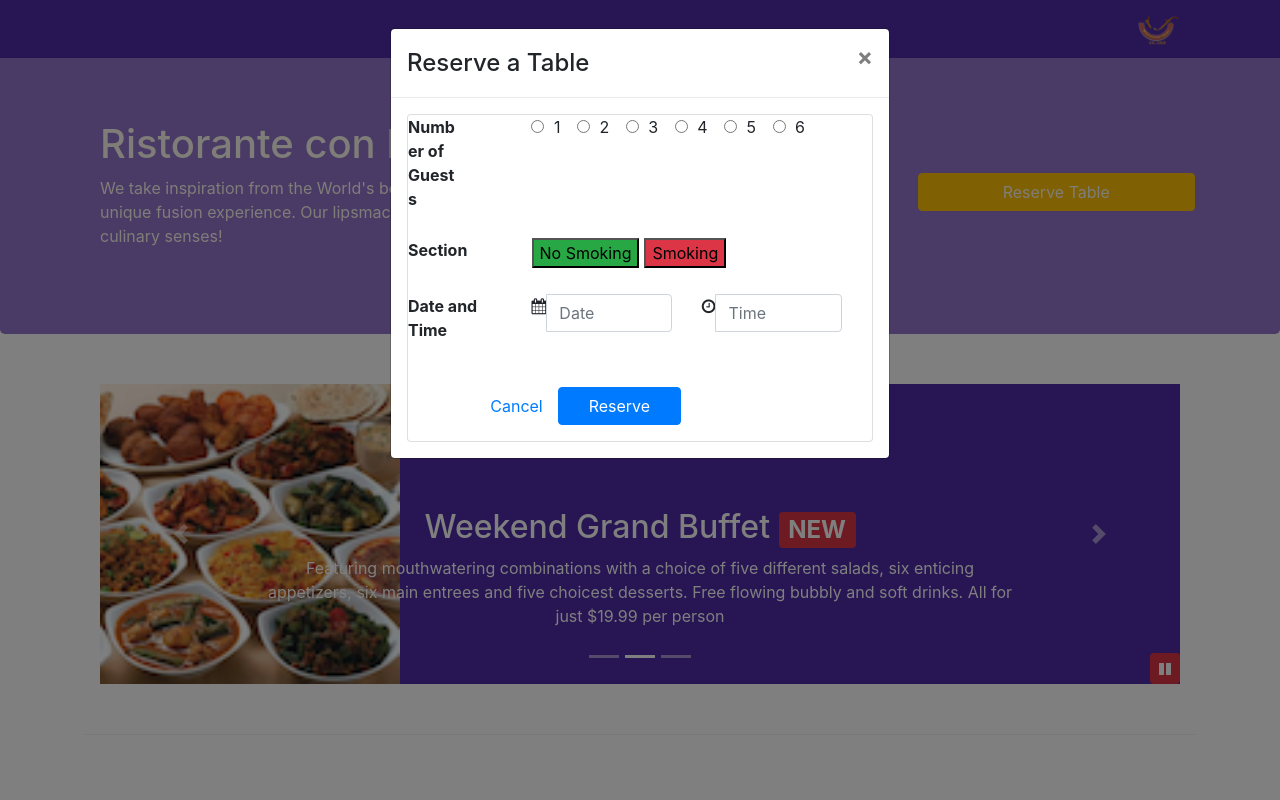
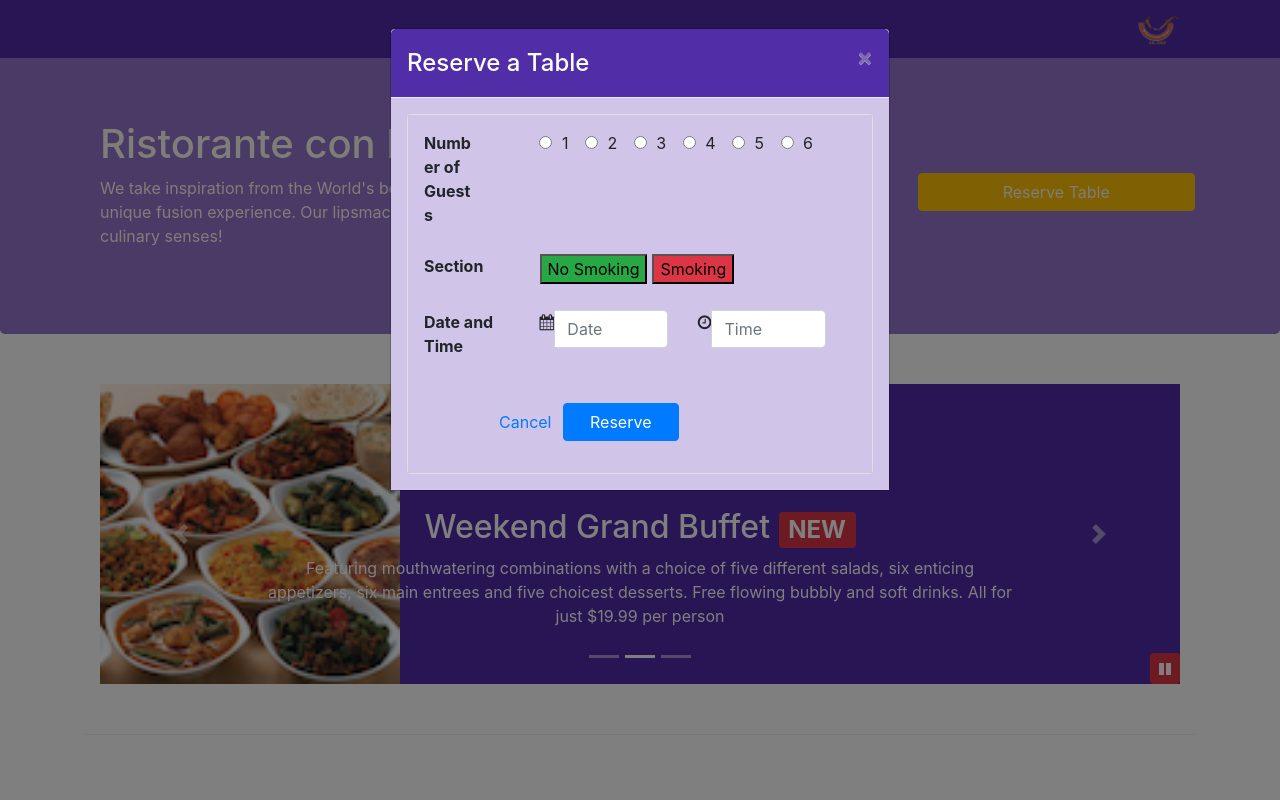
Before and after one commit to Himanshu-1997/Bootstrap-4, a website: page index.html in a window 1280 px wide. Both pictures are taken after a click on the link "Reserve Table". Shown: the top 800 px of the page. Drawn offline with nearby package versions, Linux system fonts and the light colour scheme.

Commit message:
Assignment 4 completed

```diff
--- a/css/styles.scss
+++ b/css/styles.scss
@@ -67,3 +67,16 @@ body{
     position: absolute;
     bottom: 0px;
 }
+.modal-header{
+	background-color: #512DA8;
+	color: white;
+}
+.modal-body{
+	background-color: #D1C4E9;
+}
+.modal-footer{
+	background-color:#9575CD;
+}
+.close{
+	color: #aaa;
+}
--- a/index.html
+++ b/index.html
@@ -32,7 +32,7 @@
 				<li class="nav-item"><a class="nav-link" href="./contactus.html"><span class="fa fa-address-card fa-lg"></span> Contact</a></li>
 				</ul>
 				<span class="navbar-text">
-					<a data-target="#loginmodal" data-toggle="modal"><span class="fa fa-sign-in"></span> Login</a>
+					<a id="login-button"><span class="fa fa-sign-in"></span> Login</a>
 				<span>
 			</div>
 		</div>
@@ -80,7 +80,7 @@
 				<div class="col-md-3 col-sm-3 align-self-center">
 					<img src="img/logo.png" class="img-fluid">
 				</div>
-				<a class="btn btn-warning col-sm-3 col-md-3 align-self-center" data-target="#reservemodal" data-toggle="modal">Reserve Table</a>
+				<a class="btn btn-warning col-sm-3 col-md-3 align-self-center" id="reserve-table">Reserve Table</a>
             </div>
         </div>
     </header>
@@ -191,7 +191,7 @@
 				</div>
 				<div class="modal-body">
 					<div class="card">
-					<div class="card-block">
+					<div class="card-block modal-body">
 						<dl class="row">
 							<dt class="col-2">Number of Guests</dt>
 							<dd class="col-9 offset-1">
--- a/js/scripts.js
+++ b/js/scripts.js
@@ -12,4 +12,10 @@ $(document).ready(function(){
                     $("#carousel-button").children("span").addClass("fa-pause");
                 }
             });
-        });
+			$("#login-button").click(function(){
+				$("#loginmodal").modal('show');
+			});
+			$("#reserve-table").click(function(){
+				$("#reservemodal").modal({show: true});
+			});
+});
--- a/package.json
+++ b/package.json
@@ -22,6 +22,9 @@
     "cssmin": "^0.4.3",
     "grunt": "^1.0.1",
     "grunt-browser-sync": "^2.2.0",
+    "grunt-contrib-clean": "^1.1.0",
+    "grunt-contrib-copy": "^1.0.0",
+    "grunt-contrib-imagemin": "^2.0.1",
     "grunt-contrib-watch": "^1.0.0",
     "grunt-sass": "^2.0.0",
     "htmlmin": "0.0.7",
```
Also changed, not shown: css/styles.css, 1 other file.
